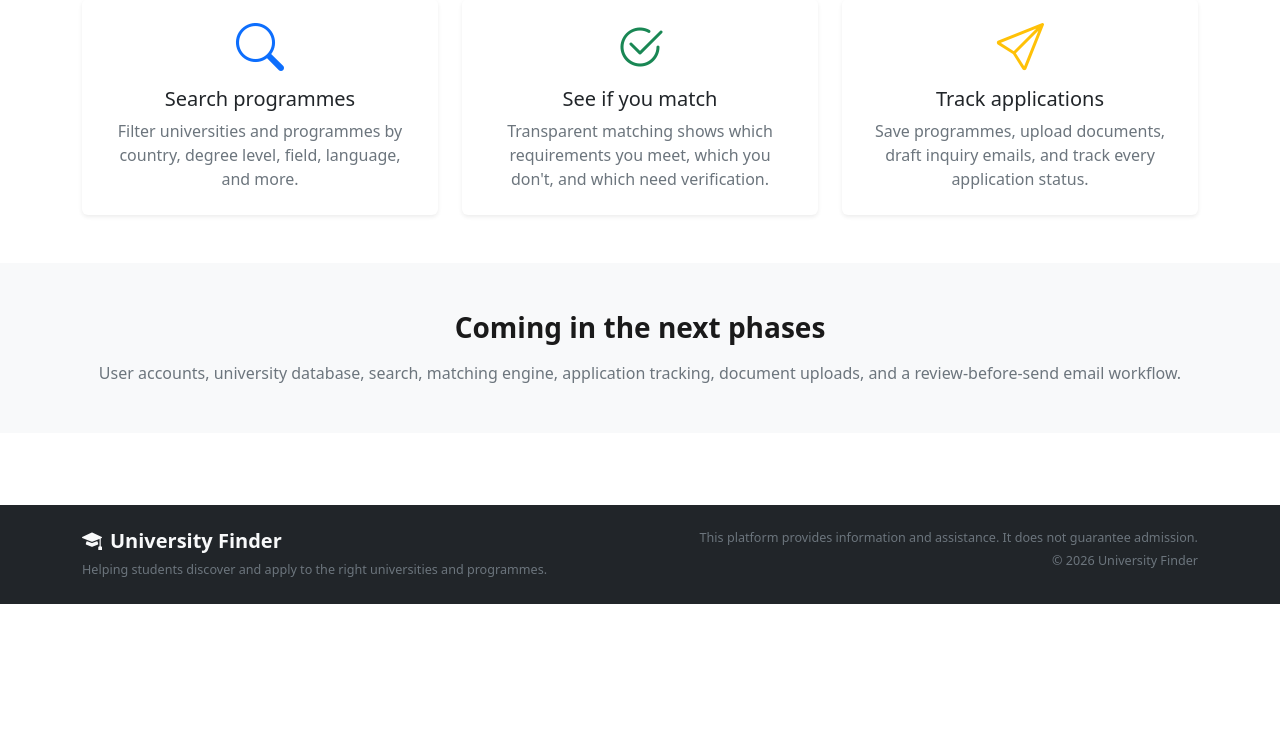
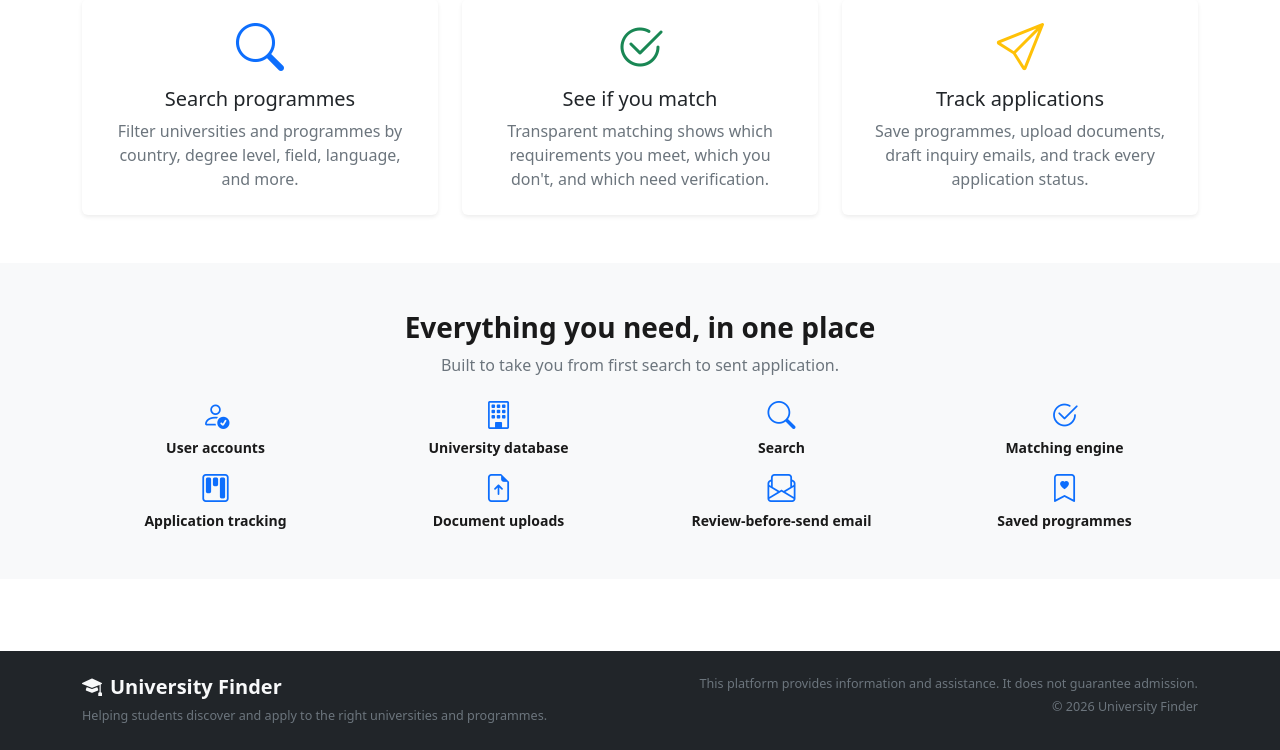
Before and after one commit to thodaniel3-sudo/university-finder, a Flask app: page / in a window 1280 px wide. Shown: the part 1140-1890 px from the top of the page. Before the commit the page ends 1744 px from the top, so only its background shows below. Run offline with Flask 3, Linux system fonts and the light colour scheme; some libraries are stand-ins or nearby versions.

Commit message:
updated website

```diff
--- a/templates/index.html
+++ b/templates/index.html
@@ -114,14 +114,51 @@
     </div>
 </section>
 
+
 <section class="bg-light py-5">
-    <div class="container text-center">
-        <h3 class="fw-bold mb-3">Coming in the next phases</h3>
-        <p class="text-muted mb-0">
-            User accounts, university database, search, matching engine,
-            application tracking, document uploads, and a review-before-send
-            email workflow.
-        </p>
+    <div class="container">
+        <div class="text-center mb-4">
+            <h3 class="fw-bold mb-2">Everything you need, in one place</h3>
+            <p class="text-muted mb-0">
+                Built to take you from first search to sent application.
+            </p>
+        </div>
+        <div class="row g-3 justify-content-center">
+            <div class="col-6 col-md-3 text-center">
+                <i class="bi bi-person-check fs-3 text-primary"></i>
+                <p class="mb-0 mt-2 small fw-semibold">User accounts</p>
+            </div>
+            <div class="col-6 col-md-3 text-center">
+                <i class="bi bi-building fs-3 text-primary"></i>
+                <p class="mb-0 mt-2 small fw-semibold">University database</p>
+            </div>
+            <div class="col-6 col-md-3 text-center">
+                <i class="bi bi-search fs-3 text-primary"></i>
+                <p class="mb-0 mt-2 small fw-semibold">Search</p>
+            </div>
+            <div class="col-6 col-md-3 text-center">
+                <i class="bi bi-check2-circle fs-3 text-primary"></i>
+                <p class="mb-0 mt-2 small fw-semibold">Matching engine</p>
+            </div>
+            <div class="col-6 col-md-3 text-center">
+                <i class="bi bi-kanban fs-3 text-primary"></i>
+                <p class="mb-0 mt-2 small fw-semibold">Application tracking</p>
+            </div>
+            <div class="col-6 col-md-3 text-center">
+                <i class="bi bi-file-earmark-arrow-up fs-3 text-primary"></i>
+                <p class="mb-0 mt-2 small fw-semibold">Document uploads</p>
+            </div>
+            <div class="col-6 col-md-3 text-center">
+                <i class="bi bi-envelope-paper fs-3 text-primary"></i>
+                <p class="mb-0 mt-2 small fw-semibold">Review-before-send email</p>
+            </div>
+            <div class="col-6 col-md-3 text-center">
+                <i class="bi bi-bookmark-heart fs-3 text-primary"></i>
+                <p class="mb-0 mt-2 small fw-semibold">Saved programmes</p>
+            </div>
+        </div>
     </div>
 </section>
+
+
 {% endblock %}
```
